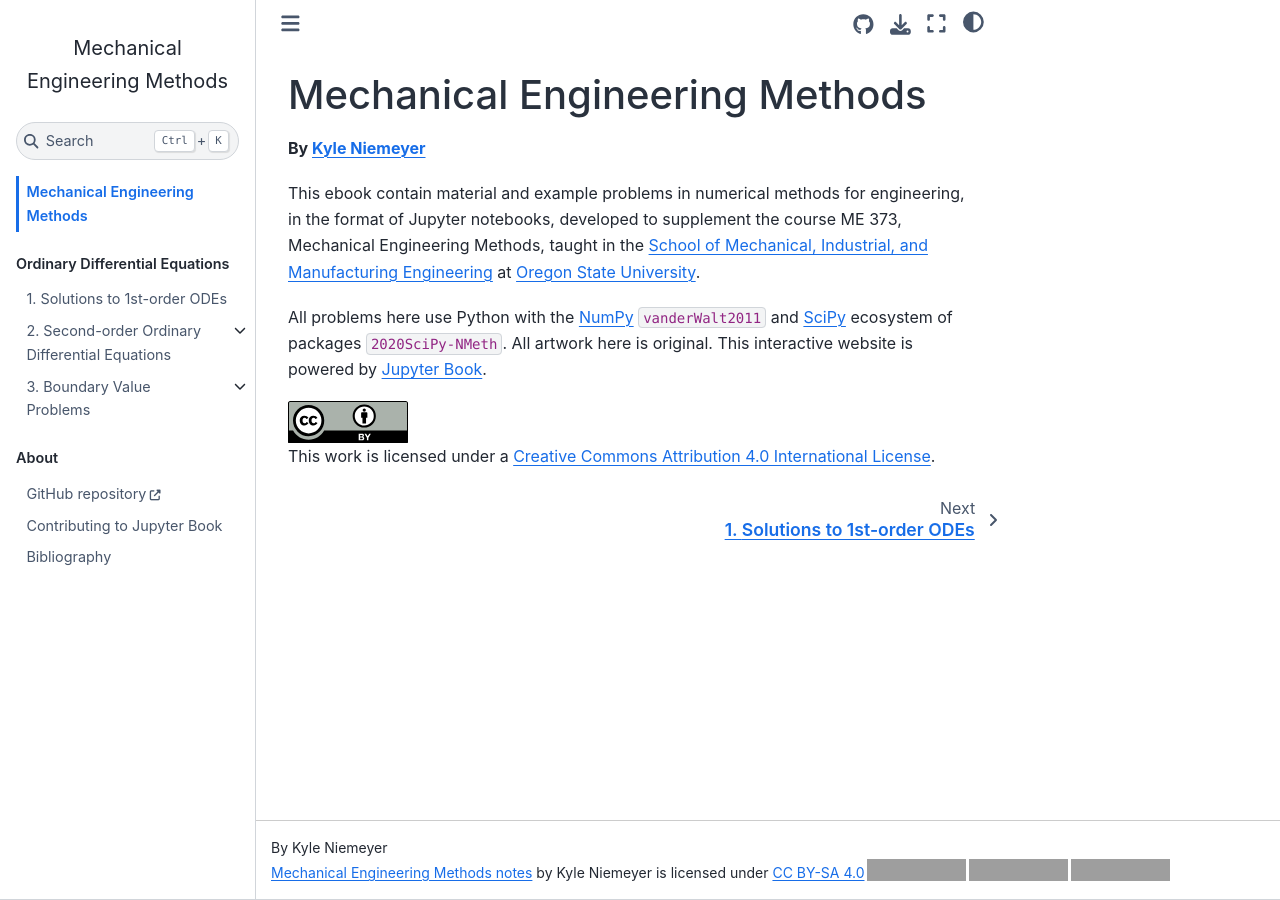
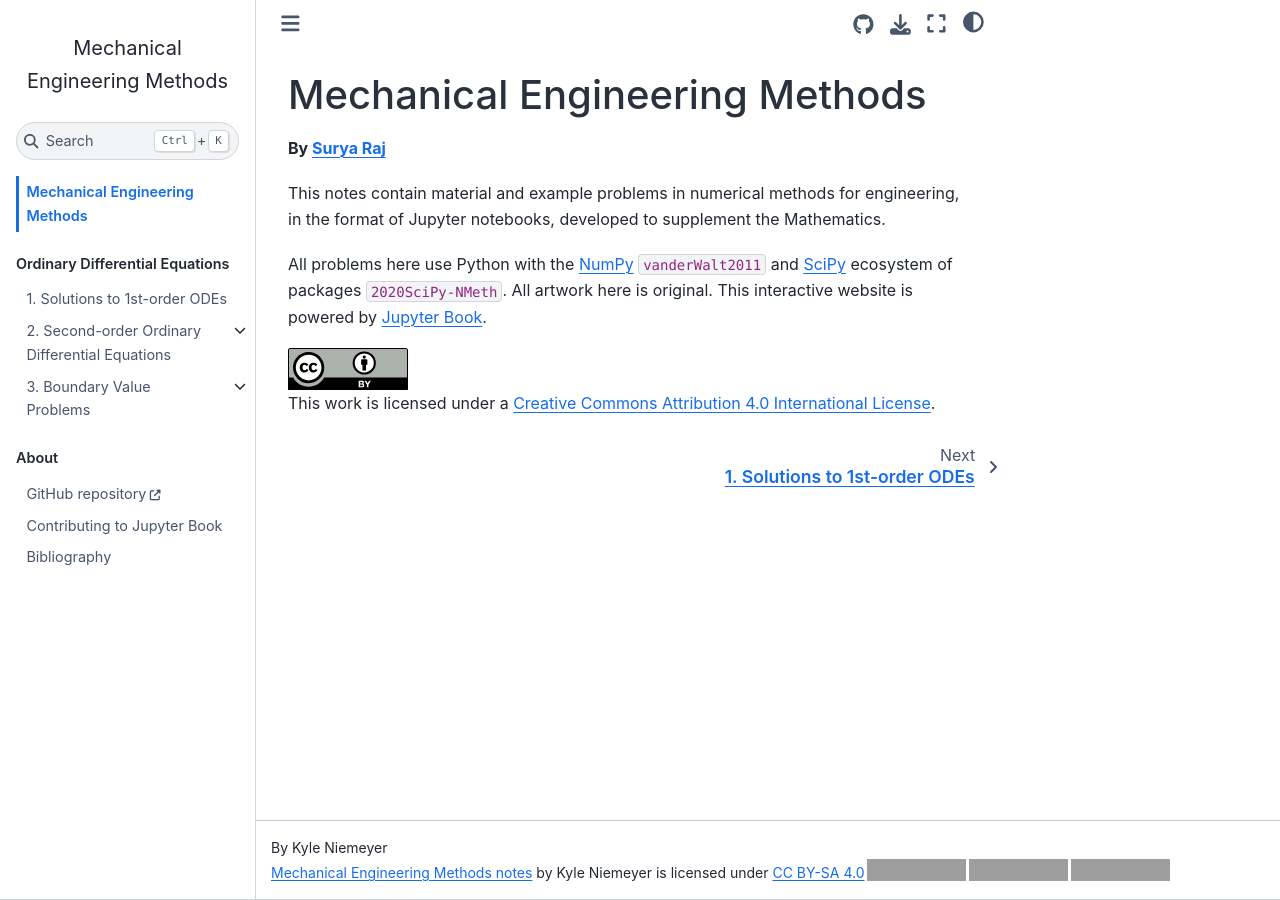
Before and after one commit to suryakantamangaraj/Mathematics, a Jupyter Book: the page built from book/content/intro.md, in a window 1280 px wide. Built offline with Jupyter Book 1.0.4 settings and Sphinx 7.4.7 and the Sphinx Book theme 1.1.4, drawn with Linux system fonts in a browser that asks for light colours; pages that are not in the unit, such as notebooks, are missing from menus; cross-references to code outside the pages are shown as plain code; grey boxes are pictures that could not be loaded.

Commit message:
Update intro.md

```diff
--- a/book/content/intro.md
+++ b/book/content/intro.md
@@ -1,8 +1,8 @@
 # Mechanical Engineering Methods
 
-**By [Kyle Niemeyer](https://niemeyer-research-group.github.io)**
+**By [Surya Raj](https://suryaraj.me)**
 
-This ebook contain material and example problems in numerical methods for engineering, in the format of Jupyter notebooks, developed to supplement the course ME 373, Mechanical Engineering Methods, taught in the [School of Mechanical, Industrial, and Manufacturing Engineering](https://mime.oregonstate.edu) at [Oregon State University](https://oregonstate.edu).
+This notes contain material and example problems in numerical methods for engineering, in the format of Jupyter notebooks, developed to supplement the Mathematics.
 
 All problems here use Python with the [NumPy](https://numpy.org) {cite:p}`vanderWalt2011` and [SciPy](https://www.scipy.org) ecosystem of packages {cite:p}`2020SciPy-NMeth`.
 All artwork here is original.
```
